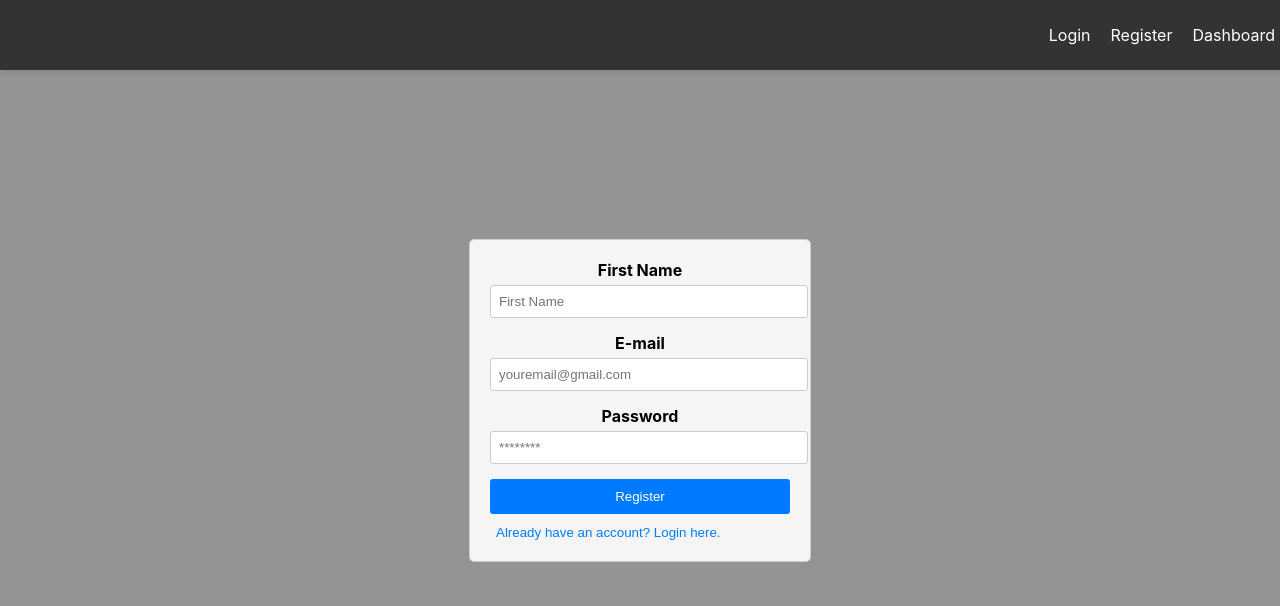
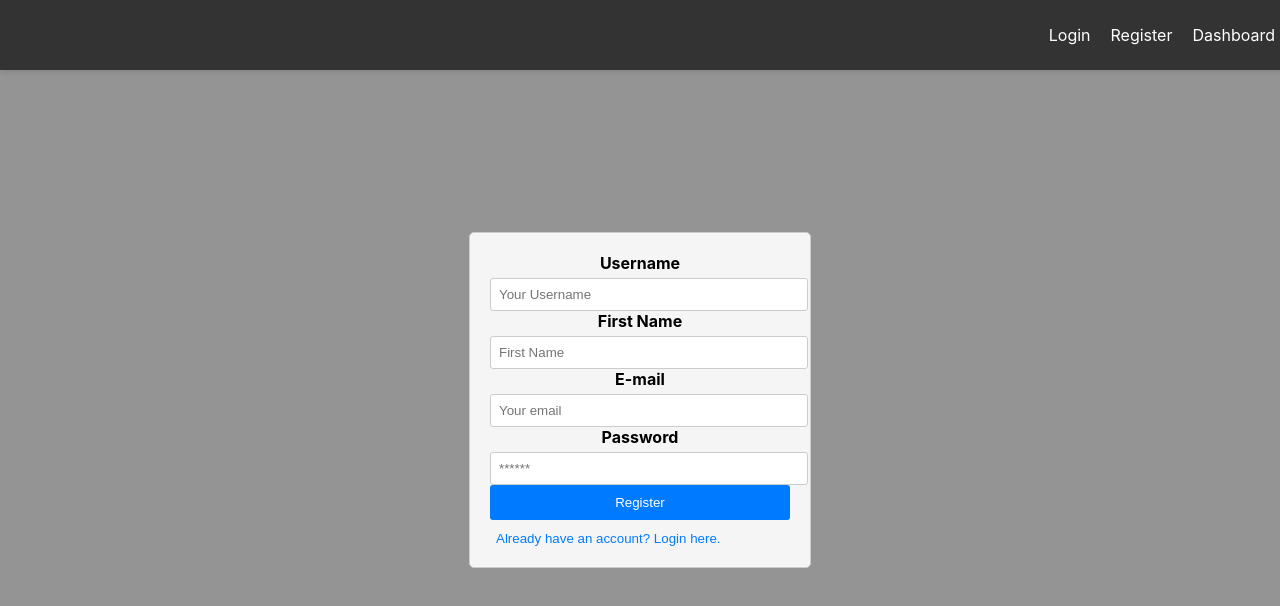
Before and after one commit to renzosj/goodnight-king, a React (Create React App) app in the folder client/: page /register in a window 1280 px wide. Shown: the top 606 px of the page. Built offline with nearby package versions, Linux system fonts and the light colour scheme.

Commit message:
trying to get sign-up page working

```diff
--- a/client/src/pages/Register.jsx
+++ b/client/src/pages/Register.jsx
@@ -1,25 +1,37 @@
 import React, { useState } from "react";
+import { Link } from "react-router-dom";
 
 import { useMutation } from "@apollo/client";
 import { SIGN_UP } from "../utils/mutations";
 
 import Auth from "../utils/auth";
 
-export const Register = (props) => {
-  const [email, setEmail] = useState("");
-  const [pass, setPass] = useState("");
-  const [firstName, setName] = useState("");
+export const Register = () => {
+  const [formState, setFormState] = useState({
+    userName: "",
+    firstName: "",
+    email: "",
+    password: "",
+  });
+
+  const [signUp, { error, data }] = useMutation(SIGN_UP);
+
+  // update state based on form input changes
+  const handleChange = (event) => {
+    const { name, value } = event.target;
+
+    setFormState({
+      ...formState,
+      [name]: value,
+    });
+  };
 
   const handleSubmit = async (e) => {
     e.preventDefault();
-    console.log(email);
+    console.log(formState);
     try {
       const { data } = await signUp({
-        variables: {
-          email: email,
-          password: pass,
-          firstName: firstName,
-        },
+        variables: { ...formState },
       });
       Auth.login(data.signUp.token);
     } catch (err) {
@@ -27,47 +39,55 @@ export const Register = (props) => {
     }
   };
 
-  const [signUp, { error }] = useMutation(SIGN_UP);
-
   return (
     <div className="register-container">
-      {" "}
-      {/* Use a div to contain the section */}
-      <form onSubmit={handleSubmit}>
-        <div className="input-container">
+      {data ? (
+        <p>
+          Success! You may now head <Link to="/">back to the homepage.</Link>
+        </p>
+      ) : (
+        <form onSubmit={handleSubmit}>
+          <label htmlFor="userName">Username</label>
+          <input
+            className="form-input"
+            placeholder="Your Username"
+            name="userName"
+            type="text"
+            value={formState.userName}
+            onChange={handleChange}
+          />
           <label htmlFor="firstName">First Name</label>
           <input
-            value={firstName}
-            onChange={(e) => setName(e.target.value)}
+            className="form-input"
+            placeholder="First Name"
             name="firstName"
-            id="name"
-            placeholder="First Name"
+            type="text"
+            value={formState.firstName}
+            onChange={handleChange}
           />
-        </div>
-        <div className="input-container">
           <label htmlFor="email">E-mail</label>
           <input
-            value={email}
-            onChange={(e) => setEmail(e.target.value)}
+            className="form-input"
+            placeholder="Your email"
+            name="email"
             type="email"
-            placeholder="youremail@gmail.com"
-            id="email"
-            name="email"
+            value={formState.email}
+            onChange={handleChange}
           />
-        </div>
-        <div className="input-container">
           <label htmlFor="password">Password</label>
           <input
-            value={pass}
-            onChange={(e) => setPass(e.target.value)}
+            className="form-input"
+            placeholder="******"
+            name="password"
             type="password"
-            placeholder="********"
-            id="password"
-            name="password"
+            value={formState.password}
+            onChange={handleChange}
           />
-        </div>
-        <button className="register-button">Register</button>
-      </form>
+          <button className="register-button">Register</button>
+        </form>
+      )}
+      {error && <div>{error.message}</div>}
+
       <button type="submit" className="switch-button">
         Already have an account? Login here.
       </button>
```
Also changed, not shown: client/src/utils/mutation.js (deleted).
